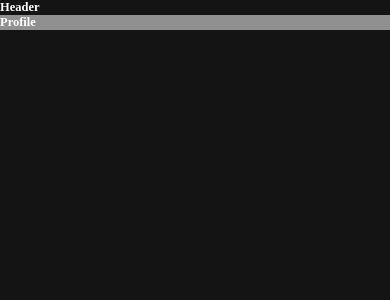
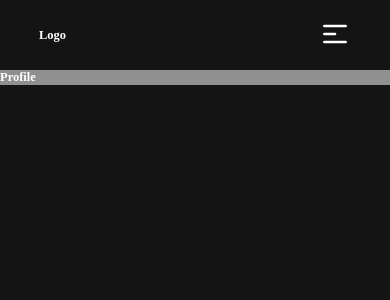
Before and after one commit to Gui-dev/profile, a Next.js app: page / in a window 390 px wide. Shown: the top 300 px of the page. Built offline with nearby package versions, Linux system fonts and the light colour scheme.

Commit message:
feat: add component Header mobile version

```diff
--- a/src/components/Header/index.tsx
+++ b/src/components/Header/index.tsx
@@ -1,9 +1,36 @@
+import { useState } from 'react'
+import { HiOutlineMenuAlt1, HiOutlineX } from 'react-icons/hi'
+
 import { Container } from './style'
 
 export const Header = () => {
+  const [isOpenMenu, setIsOpenMenu] = useState(false)
+
+  const handleOpenMenu = () => {
+    setIsOpenMenu(true)
+  }
+
+  const handleCloseMenu = () => {
+    setIsOpenMenu(false)
+  }
+
   return (
-    <Container>
-      <h1>Header</h1>
+    <Container isOpenMenu={isOpenMenu}>
+      <h1>Logo</h1>
+      <div>
+        <button onClick={ handleOpenMenu }>
+          <HiOutlineMenuAlt1 size={ 32 } color="#FFF"/>
+        </button>
+        <nav>
+          <button onClick={ handleCloseMenu }>
+            <HiOutlineX size={ 32 } color="#FFF"/>
+          </button>
+          <a href="#aboutme" onClick={ handleCloseMenu }>About Me</a>
+          <a href="#skills" onClick={ handleCloseMenu }>Skills</a>
+          <a href="#works" onClick={ handleCloseMenu }>Works</a>
+          <a href="#contact" onClick={ handleCloseMenu }>Contact Me</a>
+        </nav>
+      </div>
     </Container>
   )
 }
--- a/src/components/Header/style.ts
+++ b/src/components/Header/style.ts
@@ -1,5 +1,52 @@
 import styled from 'styled-components'
 
-export const Container = styled.div`
+type ContainerProps = {
+  isOpenMenu: boolean
+}
 
+export const Container = styled.div<ContainerProps>`
+  display: flex;
+  align-items: center;
+  justify-content: space-between;
+  height: 7rem;
+  margin: 0 10%;
+
+  button {
+    background-color: transparent;
+    border: 0;
+    cursor: pointer;
+  }
+
+  nav {
+    position: fixed;
+    top: 0;
+    left: 0;
+    display: ${({ isOpenMenu }) => isOpenMenu ? 'flex' : 'none'};
+    align-items: center;
+    justify-content: center;
+    flex-direction: column;
+    height: 100vh;
+    width: 100%;
+    background-color: rgba(0, 0, 0, .92);
+    z-index: 2;
+
+    a {
+      display: block;
+      font-size: 1.8rem;
+      color: var(--white);
+      text-decoration: none;
+      margin-bottom: 3rem;
+
+      &:hover {
+        color: var(--yellow);
+        transform: scaleX(1.1);
+      }
+    }
+
+    button {
+      position: absolute;
+      top: 5rem;
+      right: 3rem;
+    }
+  }
 `
```
Also changed, not shown: package.json (+7 -7 lines), 1 other file (tests, documents, lock files or other folders).
